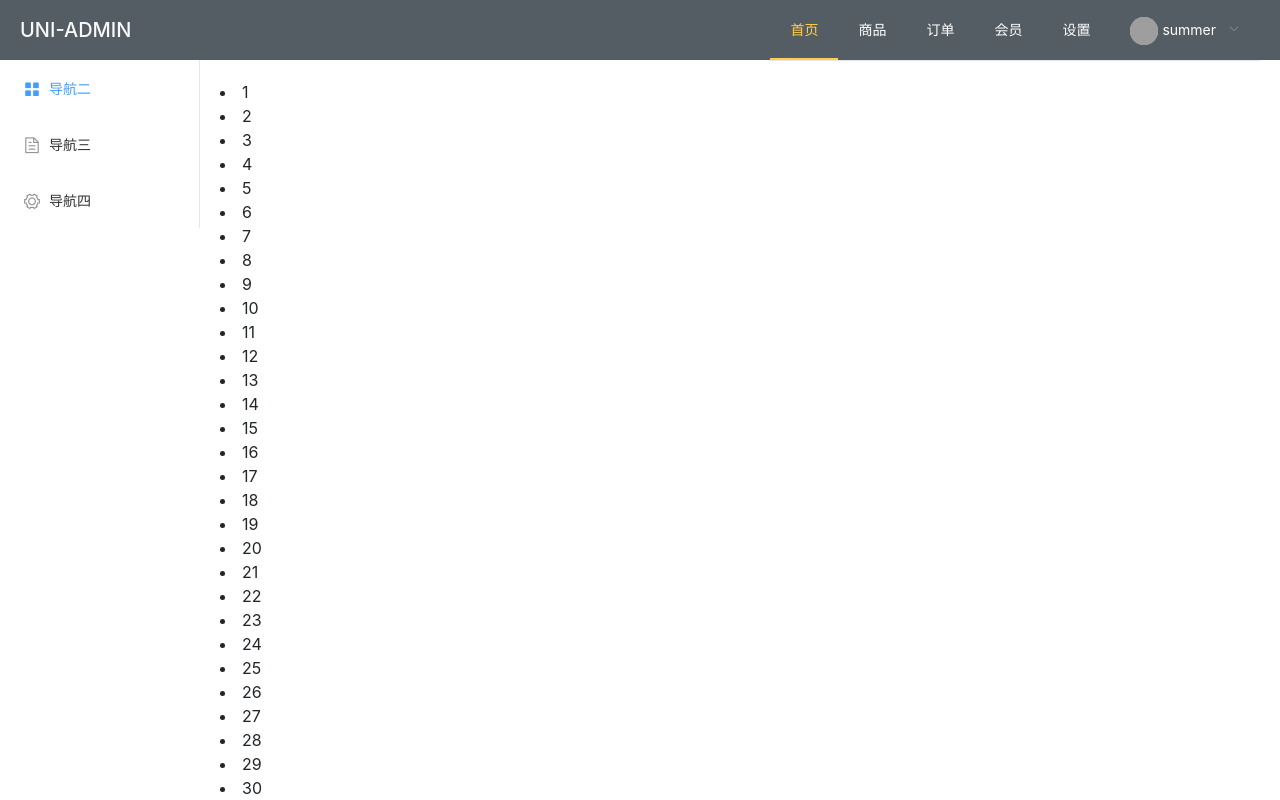
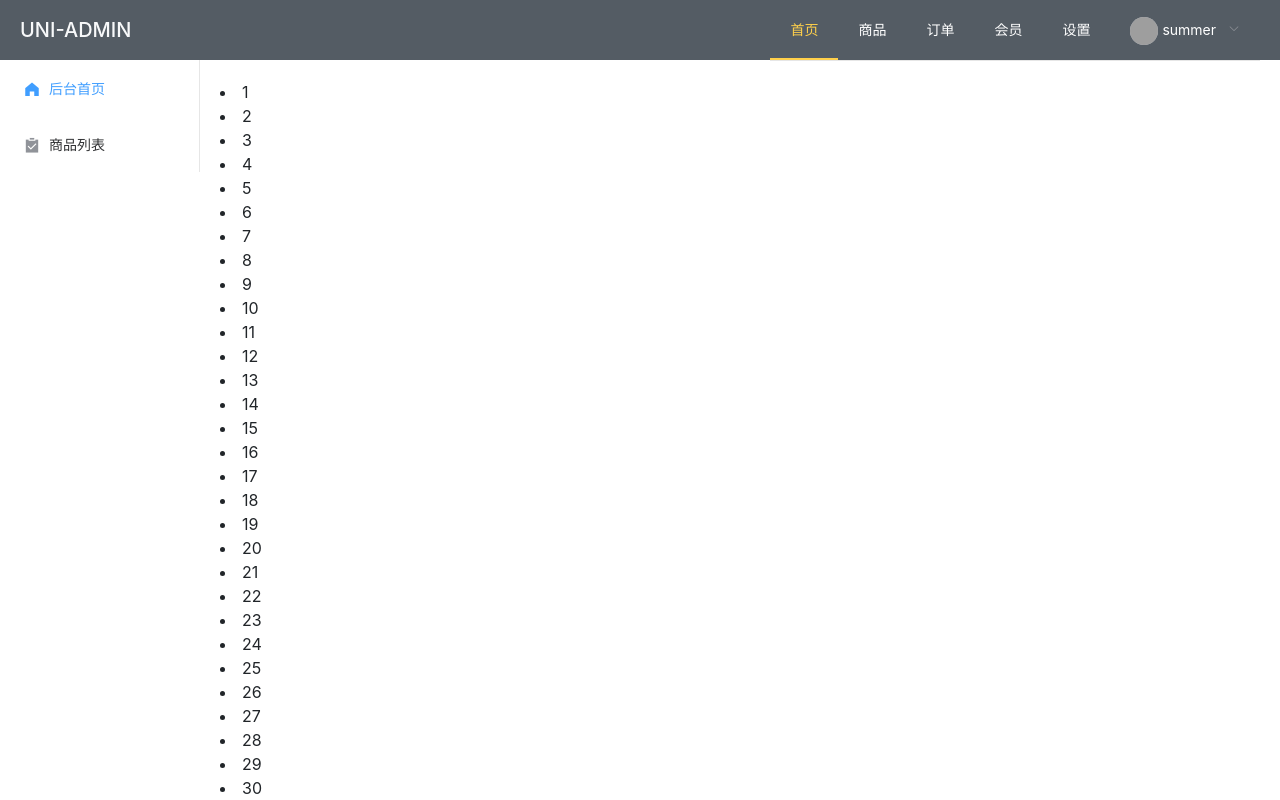
Before and after one commit to yaodada88/vue-el-admin, a Vue app: page /index in a window 1280 px wide. Built offline with nearby package versions, Linux system fonts and the light colour scheme; grey boxes are pictures that could not be loaded.

Commit message:
导航的分离

```diff
--- /dev/null
+++ b/src/common/config/config.js
@@ -0,0 +1,35 @@
+export default {
+    logo: 'UNI-ADMIN',
+    navbar: {
+        activeIndex: '0',
+        list: [
+            {
+                name: '首页',
+                subActive: 0,
+                submenu: [
+                    {
+                        icon: 'el-icon-s-home',
+                        name: '后台首页'
+                    },
+                    {
+                        icon: 'el-icon-s-claim',
+                        name: '商品列表'
+                    }
+                ]
+            },
+            {
+                name: '商品',
+                subActive: 1,
+                submenu: [
+                    {
+                        icon: 'el-icon-s-claim',
+                        name: '商品列表'
+                    }
+                ]
+            },
+            { name: '订单' },
+            { name: '会员' },
+            { name: '设置' },
+        ]
+    }
+}
--- a/src/main.js
+++ b/src/main.js
@@ -6,6 +6,9 @@ import ElementUI from 'element-ui';
 Vue.use(ElementUI);
 import 'element-ui/lib/theme-chalk/index.css';
 
+import $conf from './common/config/config.js'
+
+Vue.prototype.$conf= $conf
 
 Vue.config.productionTip = false
 
--- a/src/views/layout.vue
+++ b/src/views/layout.vue
@@ -2,7 +2,7 @@
   <div>
     <el-container style="position: absolute;top:0;left:0;right:0;bottom:0;overflow:hidden">
       <el-header class="d-flex align-items-center" style="background:#545c64">
-        <a class="h5 text-light text-white mb-0 mr-auto">UNI-ADMIN</a>
+        <a class="h5 text-light text-white mb-0 mr-auto">{{$conf.logo}}</a>
         <el-menu
           :default-active="navbar.activeIndex"
           class="el-menu-demo"
@@ -30,18 +30,10 @@
         <el-aside width="200px">
           <el-menu
           @select="slideSelect"
-      default-active="2">
-      <el-menu-item index="2">
-        <i class="el-icon-menu"></i>
-        <span slot="title">导航二</span>
-      </el-menu-item>
-      <el-menu-item index="3" >
-        <i class="el-icon-document"></i>
-        <span slot="title">导航三</span>
-      </el-menu-item>
-      <el-menu-item index="4">
-        <i class="el-icon-setting"></i>
-        <span slot="title">导航四</span>
+      default-active="0">
+      <el-menu-item :index="index | toNumber" v-for="(item,index) in slideMeau" :key="index">
+        <i :class="item.icon"></i>
+        <span slot="title">{{item.name}}</span>
       </el-menu-item>
     </el-menu>
         </el-aside>
@@ -60,25 +52,32 @@ export default {
   name: "layout",
   data() {
     return {
-      navbar:{
-        activeIndex:'0',
-        list:[
-          {name:'首页'},
-          {name:'商品'},
-          {name:'订单'},
-          {name:'会员'},
-          {name:'设置'},
-        ]
-      }
+      navbar:''
     };
   },
+  created(){
+    this.navbar = this.$conf.navbar
+  },
   methods: {
-    handleSelect(key, keyPath) {
-      console.log(key, keyPath);
+    handleSelect(key) {
+      this.navbar.activeIndex = key;
     },
-    slideSelect(key, keyPath) {
-      console.log(key, keyPath);
+    slideSelect(key) {
+      this.slideMeauActive = key
     },
+  },
+  computed:{
+    slideMeau(){
+      return this.navbar.list[this.navbar.activeIndex].submenu || []
+    },
+    slideMeauActive:{
+      get(){
+        return this.navbar.list[this.navbar.activeIndex].subActive || '0'
+      },
+      set(val){
+        this.navbar.list[this.navbar.activeIndex].subActive = val
+      }
+    }
   }
 };
 </script>
--- a/src/views/login/index.vue
+++ b/src/views/login/index.vue
@@ -5,7 +5,7 @@
         <div class="col-12 col-sm-9 col-md-7 col-lg-5 m-auto mt-5">
           <div class="card mt-5">
             <div class="card-header bg-white mb-0">
-              <h3 class="text-center text-secondary">UNI-ADMIN</h3>
+              <h3 class="text-center text-secondary">{{$conf.logo}}</h3>
             </div>
             <div class="card-body">
               <el-form :rules="rules" ref="rulesform" :model="form" >
```
